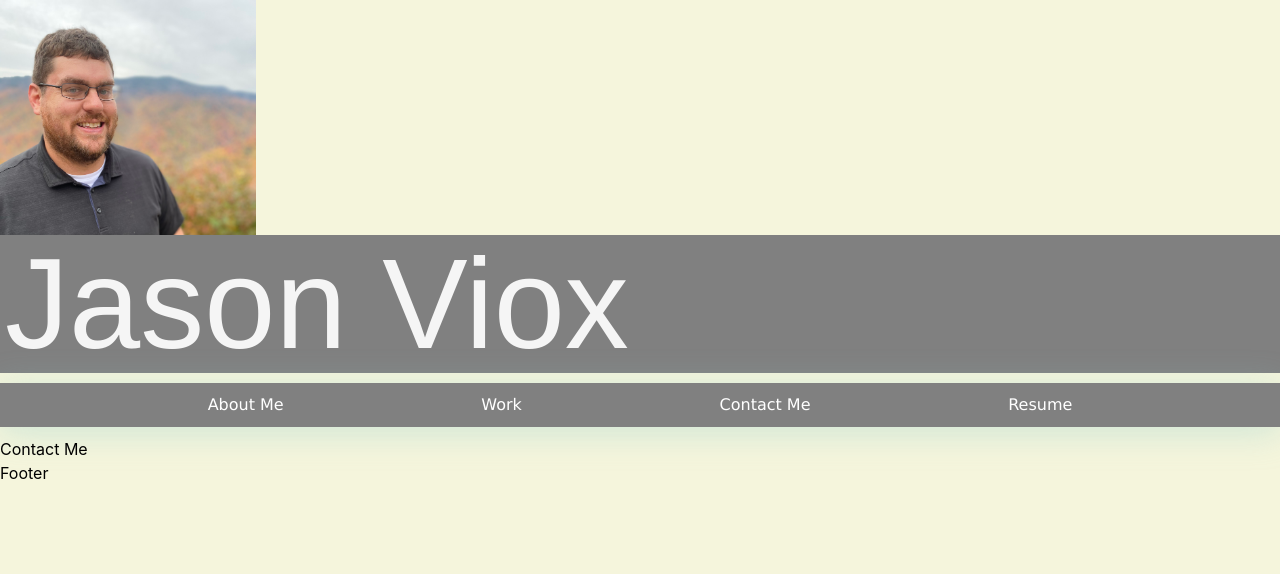
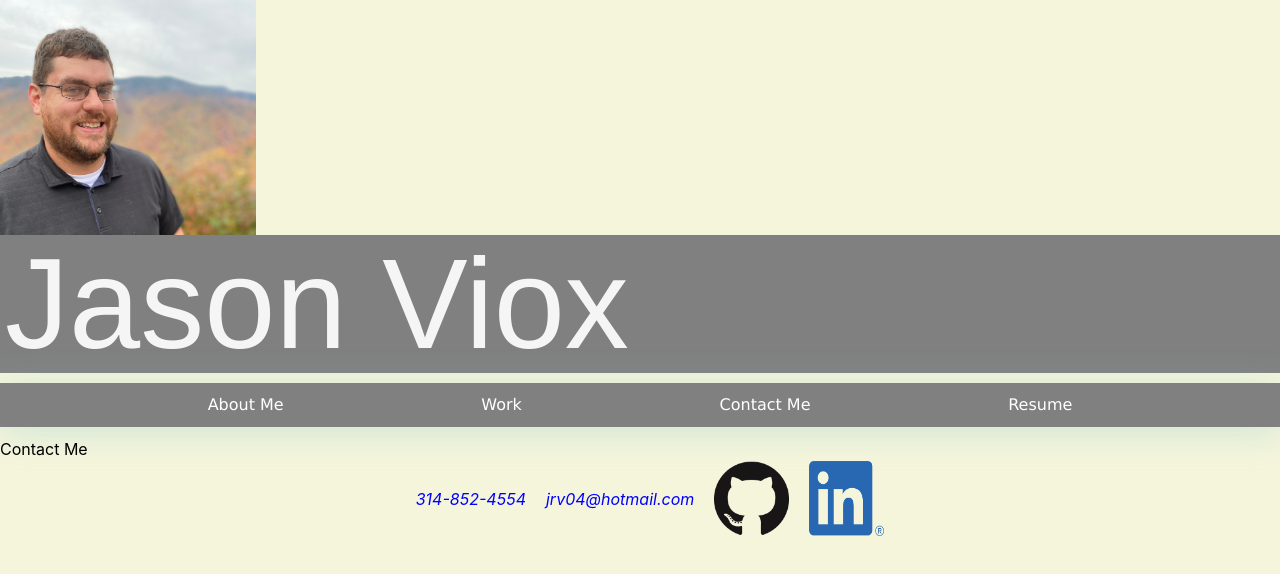
Before and after one commit to jrv7104/react-portfolio, a React (Create React App) app: page /contact in a window 1280 px wide. Shown: the top 574 px of the page. Built offline with nearby package versions, Linux system fonts and the light colour scheme.

Commit message:
Add footer component

```diff
--- a/src/App.js
+++ b/src/App.js
@@ -3,6 +3,7 @@ import Contact from "./assets/components/Contact.js";
 import Header from "./assets/components/Header.js";
 import Portfolio from "./assets/components/Portfolio.js";
 import { BrowserRouter as Router, Route, Switch } from "react-router-dom";
+import Footer from "./assets/components/Footer.js";
 
 function App() {
   return (
@@ -29,9 +30,8 @@ function App() {
       <Portfolio />
       <Contact /> */}
       </Switch>
-      <div>
-        <h1>Footer</h1>
-      </div>
+      <Footer/>
+
       </Router>
     </div>
   );
```
